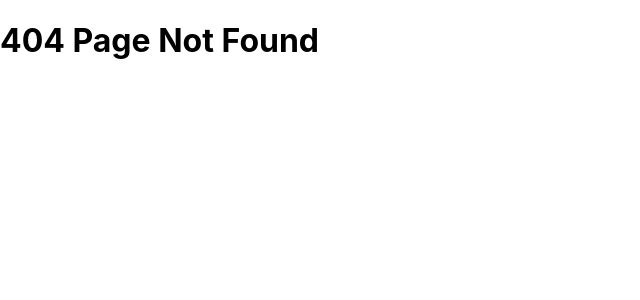
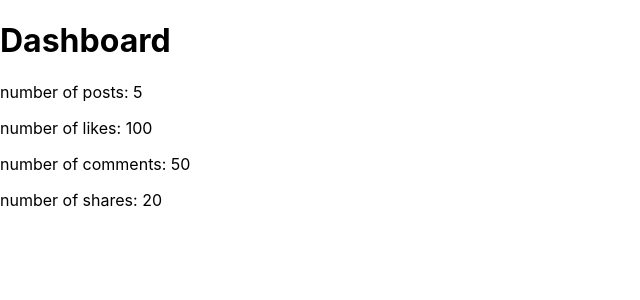
Before and after one commit to joshi-kaushal/hello-nextjs, a Next.js app: page /dashboard-swr in a window 1280 px wide. Before the commit this address had no page. Shown: the top 300 px of the page, without its empty margins (0-640 px from the left). Built offline with nearby package versions, Linux system fonts and the light colour scheme; data requests are answered from the project's data file.

Commit message:
SWR hook

```diff
--- /dev/null
+++ b/pages/dashboard-swr.js
@@ -0,0 +1,24 @@
+import useSWR from "swr";
+
+const fetcher = async () => {
+  const response = await fetch("http://localhost:3001/dashboard");
+  const data = await response.json();
+
+  return data;
+};
+export default function DashboardSWR() {
+  const { data, error } = useSWR("dashboard", fetcher);
+
+  if (error) return "Error fetching data";
+  if (!data) return "Loading...";
+
+  return (
+    <div>
+      <h1>Dashboard</h1>
+      <p> number of posts: {data.posts}</p>
+      <p> number of likes: {data.likes}</p>
+      <p> number of comments: {data.comments}</p>
+      <p> number of shares: {data.shares}</p>
+    </div>
+  );
+}
```
Also changed, not shown: 1 other file (tests, documents, lock files or other folders).
